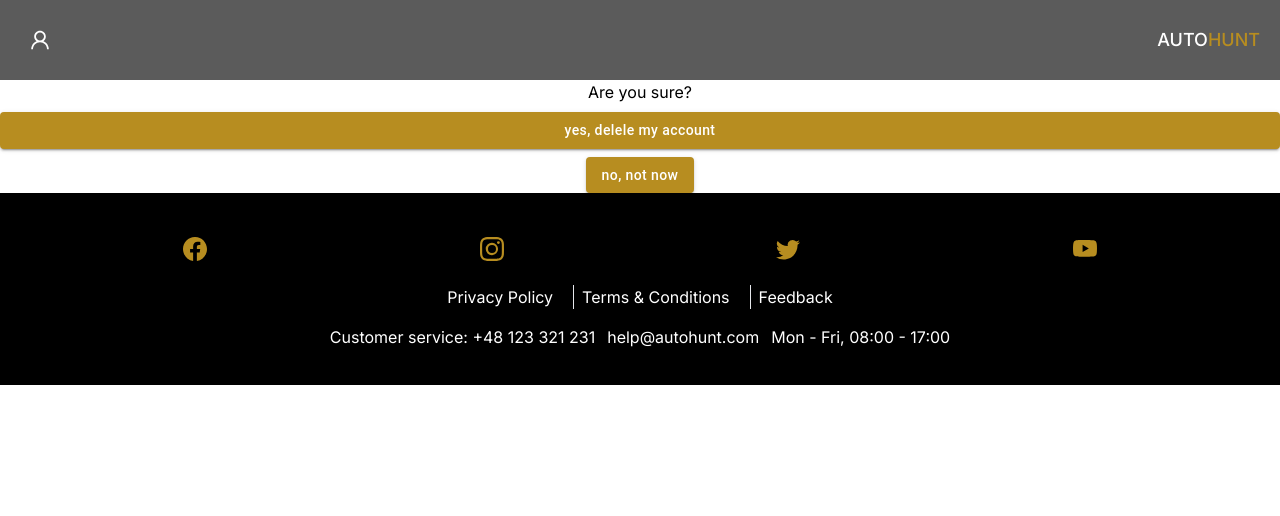
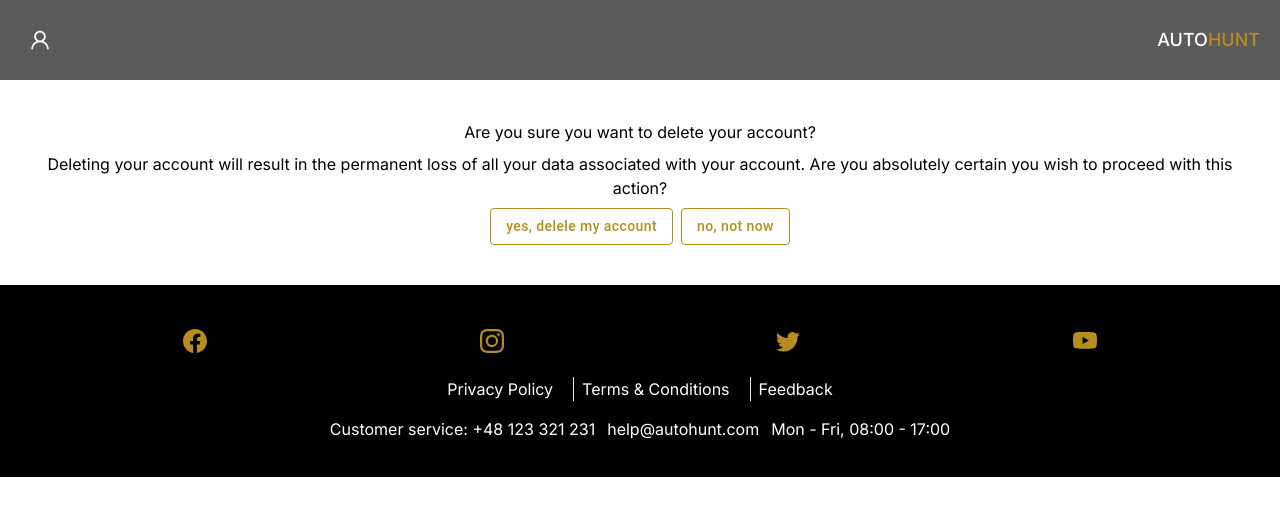
Before and after one commit to Pi0t3r/AutoHunt, a Next.js app: page /profile/deleteAcc in a window 1280 px wide. Shown: the top 516 px of the page. Built offline with nearby package versions, Linux system fonts and the light colour scheme.

Commit message:
corrected styles in page.tsx in folder deleteAcc,resetPassword & CarDetails.tsx

```diff
--- a/app/profile/deleteAcc/page.tsx
+++ b/app/profile/deleteAcc/page.tsx
@@ -23,26 +23,33 @@
   }
   return (
     <main className="mt-20">
-      <div className="text-center flex flex-col gap-2">
-        <h2>Are you sure?</h2>
+      <div className="text-center flex flex-row flex-wrap justify-center items-center gap-2 p-10">
+        <h2>Are you sure you want to delete your account?</h2>
+        <p>
+          Deleting your account will result in the permanent loss of all your
+          data associated with your account. Are you absolutely certain you wish
+          to proceed with this action?
+        </p>
         <Button
           onClick={handleDeleteUser}
-          variant="contained"
+          variant="outlined"
           sx={{
-            background: '#b78d20',
+            color: '#b78d20',
+            borderColor: '#b78d20',
             textTransform: 'lowercase',
-            ':hover': { backgroundColor: '#a67c10' },
+            ':hover': { borderColor: '#a67c10', background: 'none' },
           }}
         >
           Yes, delele my account
         </Button>
         <Link href="/profile">
           <Button
-            variant="contained"
+            variant="outlined"
             sx={{
+              color: '#b78d20',
+              borderColor: '#b78d20',
               textTransform: 'lowercase',
-              ':hover': { backgroundColor: '#a67c10' },
-              background: '#b78d20',
+              ':hover': { borderColor: '#a67c10', background: 'none' },
             }}
           >
             No, not now
--- a/app/profile/resetPassword/page.tsx
+++ b/app/profile/resetPassword/page.tsx
@@ -116,11 +116,12 @@
           <Button
             type="submit"
             endIcon={<SaveIcon />}
-            variant="contained"
+            variant="outlined"
             size="small"
             sx={{
-              background: '#b78d20',
-              ':hover': { backgroundColor: '#a67c10' },
+              borderColor: '#b78d20',
+              color: '#b78d20',
+              ':hover': { borderColor: '#a67c10', background: 'none' },
             }}
           >
             Change my password
--- a/components/Banner.tsx
+++ b/components/Banner.tsx
@@ -28,7 +28,7 @@
       className={` ${
         isClicked
           ? 'bg-black/80 absolute inset-0 flex items-center justify-center transition duration-300 ease-out flex-col z-[100]'
-          : 'w-1/2'
+          : 'w-full md:w-1/2'
       }`}
     >
       <div className={buttonClasses} onClick={handleReduceImage}>
--- a/components/CarDetails.tsx
+++ b/components/CarDetails.tsx
@@ -10,7 +10,7 @@
 
 export const CarDetails: React.FC<carDataProps> = ({ data }) => {
   return (
-    <div className='flex flex-col items-center w-1/2 justify-start p-4'>
+    <div className='flex flex-col items-center w-full md:w-1/2 justify-start p-4'>
       <p className="text-center font-medium italic">
         {data.brand} • {data.model} • {data.generation} • {data.version} •{' '}
         {data.engine}
```
